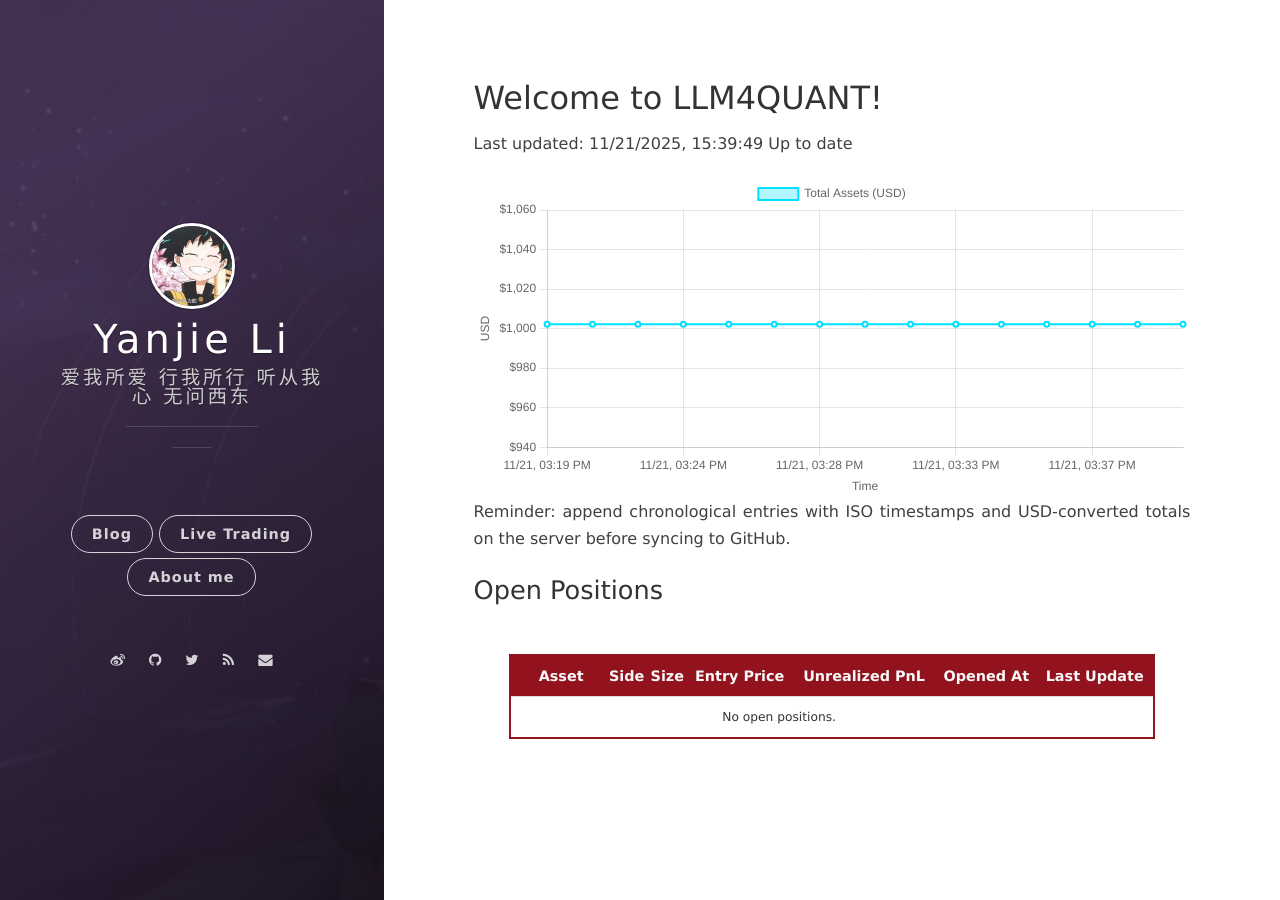
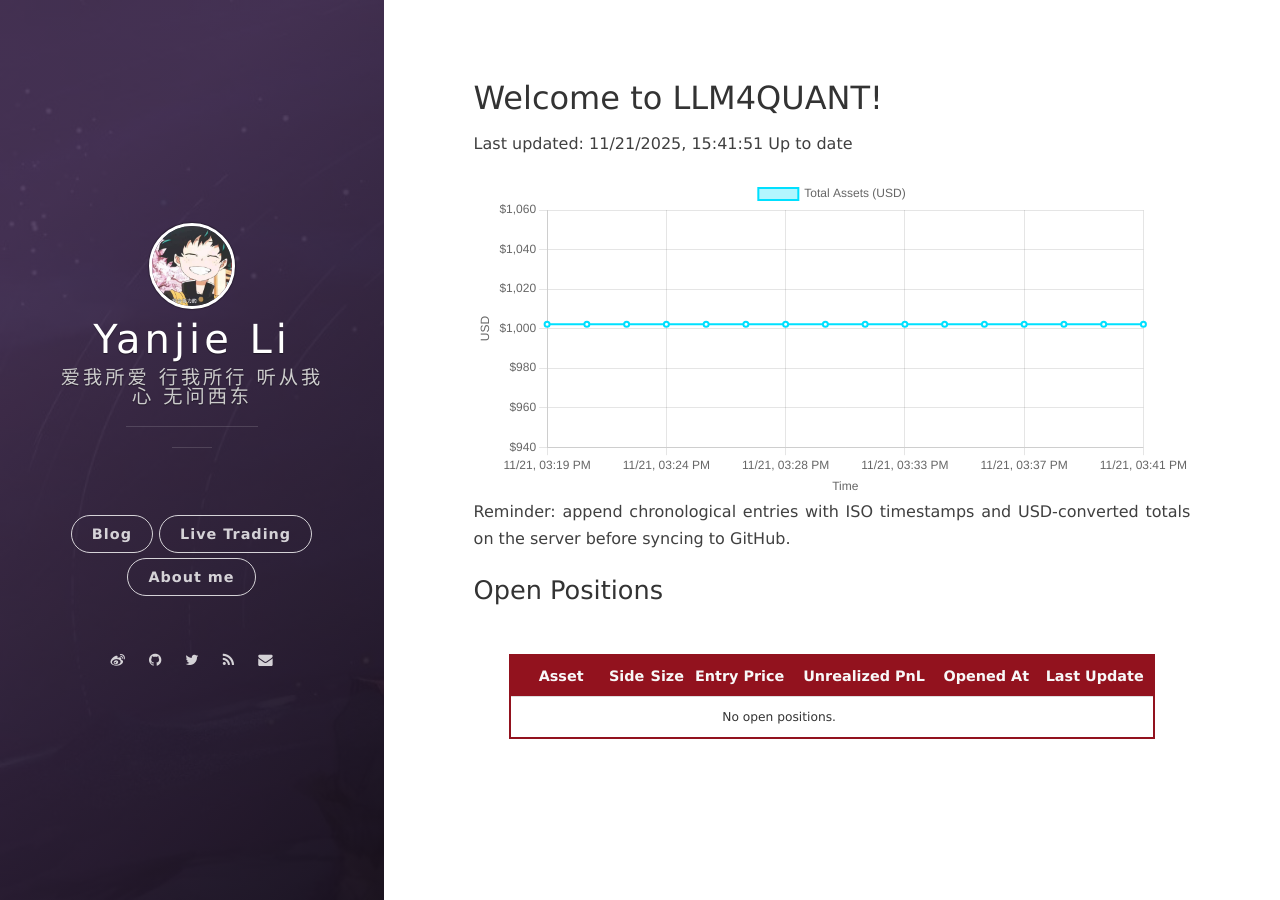
Before and after one commit to leeyegy/leeyegy.github.io, a Jekyll site: the page built from live-trading.html, in a window 1280 px wide. Built offline with Jekyll 4.4.1, drawn with Linux system fonts in a browser that asks for light colours; nearby versions of some CDN libraries.

Commit message:
AccountMonitor: update balance history 2025-11-21T23:41:51+08:00

```diff
--- a/assets/data/binance/balance-history.json
+++ b/assets/data/binance/balance-history.json
@@ -1,5 +1,5 @@
 {
-  "generatedAt": "2025-11-21T23:39:49+08:00",
+  "generatedAt": "2025-11-21T23:41:51+08:00",
   "asset": "total_usd_value",
   "history": [
     {
@@ -61,6 +61,10 @@
     {
       "timestamp": "2025-11-21T23:39:49+08:00",
       "totalUsd": 1002.16734911
+    },
+    {
+      "timestamp": "2025-11-21T23:41:51+08:00",
+      "totalUsd": 1002.16734911
     }
   ]
 }
```
